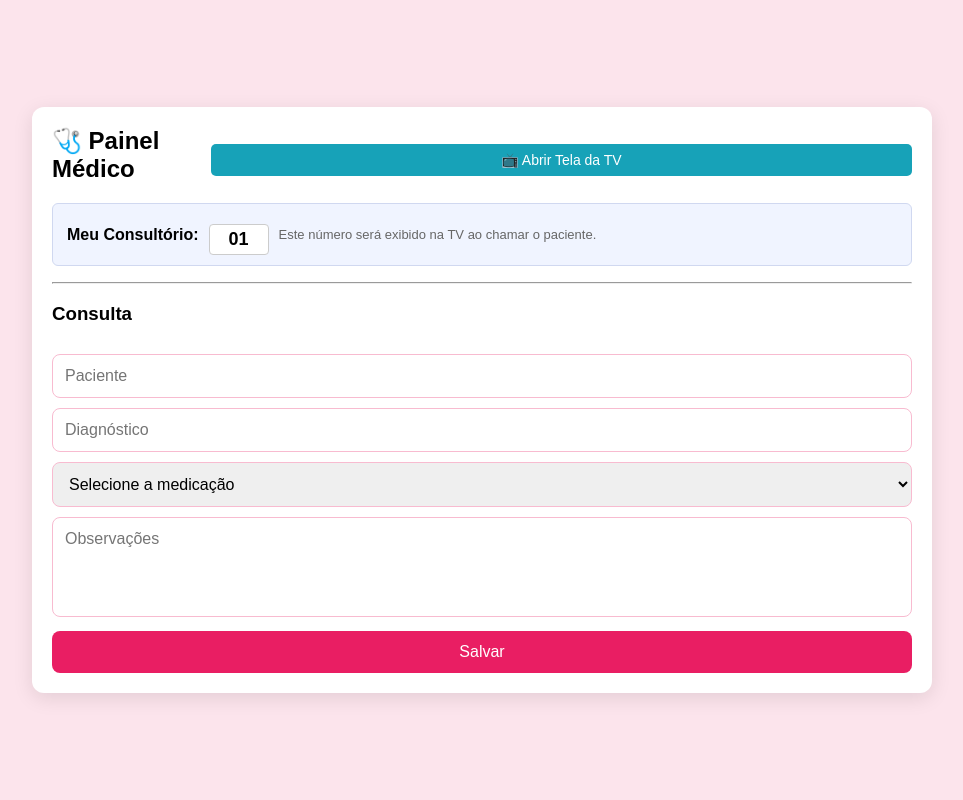
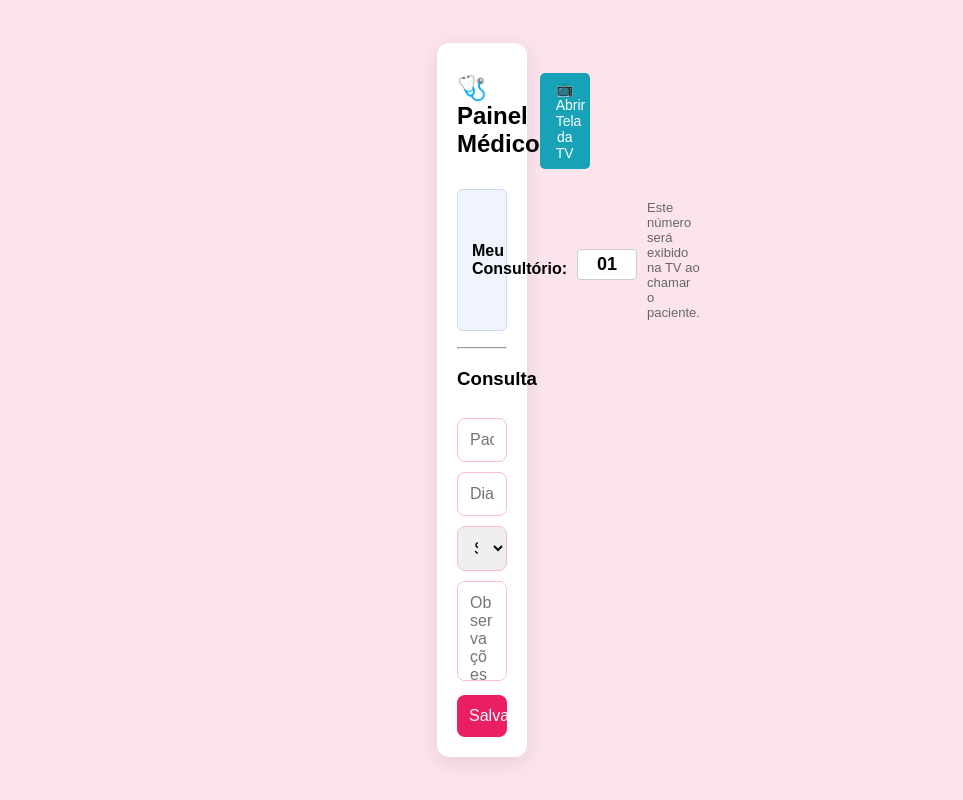
Before and after one commit to priscila-vila9/projeto-sentinela, a website: page frontend/medico.html in a window 1280 px wide. Shown: the whole page, without its empty margins (158-1121 px from the left). Drawn offline with Linux system fonts and the light colour scheme; no server answers.

Commit message:
Refactor CSS styles for layout and components
Updated styles for body and container elements, adjusting widths and maintaining overall layout. Improved button and input styles for better user experience.

```diff
--- a/frontend/css/style.css
+++ b/frontend/css/style.css
@@ -18,8 +18,8 @@ body {
 ========================================= */
 
 .container {
-  width: 90%;
-  max-width: 900px;
+  width: 50%;
+  max-width: 90px;
   margin: 20px auto;
   background: white;
   padding: 20px;
```
